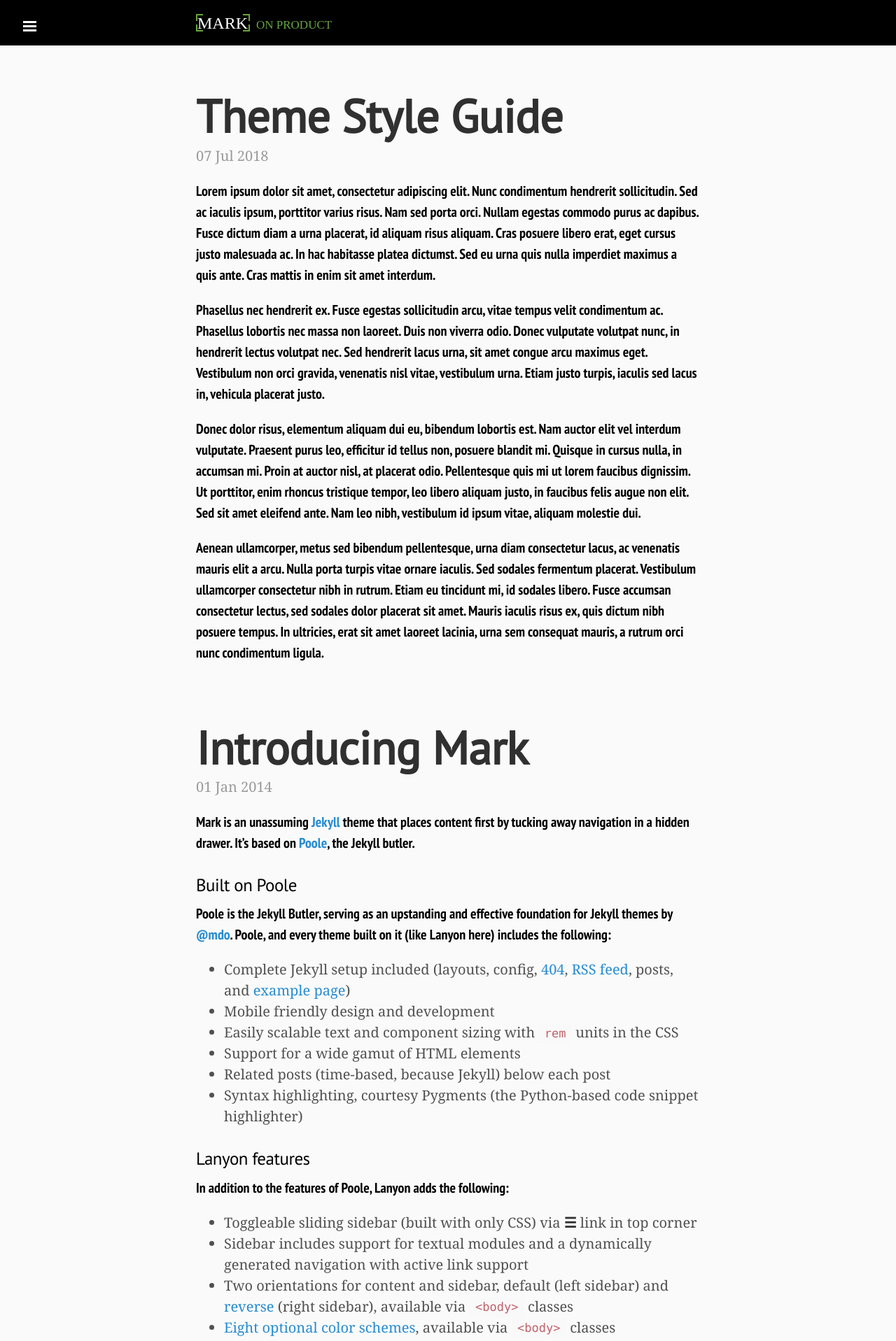
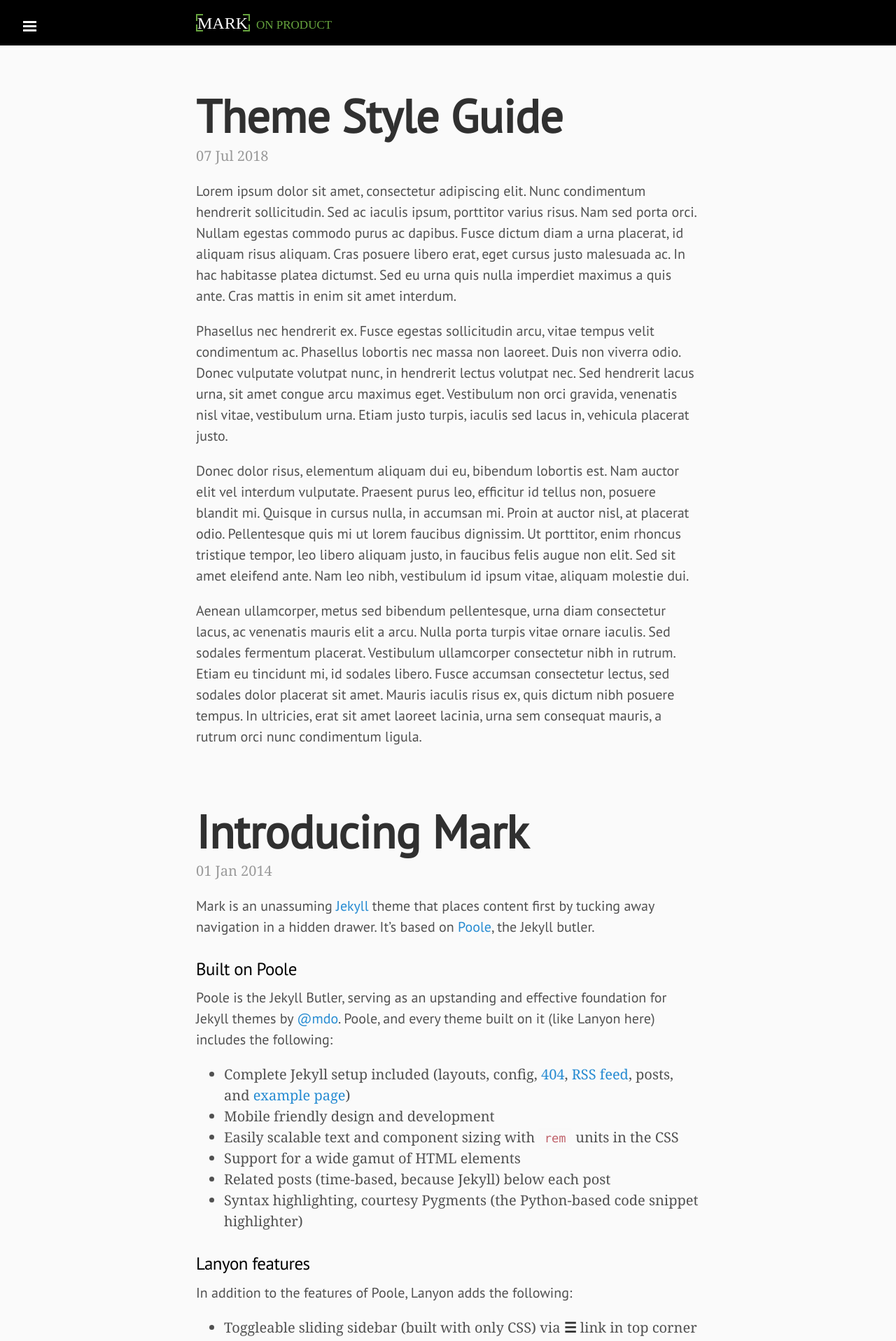
Before and after one commit to markthelefty/markthelefty.github.io, a Jekyll site: the page built from index.html, in a window 1280 px wide. Shown: the top 1917 px of the page at 70% size. Built offline with Jekyll 4.4.1, drawn with Linux system fonts in a browser that asks for light colours; some web fonts are replaced; Markdown is read by kramdown in place of the engine named in the settings; the list of posts is cut into pages by our own code.

Commit message:
type tweaks

```diff
--- a/public/css/custom.css
+++ b/public/css/custom.css
@@ -52,6 +52,6 @@ body {
  }
 
  .post p {
-    font-family: 'PT Sans Narrow', Helvetica, Arial, sans-serif;
-    color: #000;
+    font-family: 'PT Sans', Helvetica, Arial, sans-serif;
+    /*color: #000;*/
  }
```
